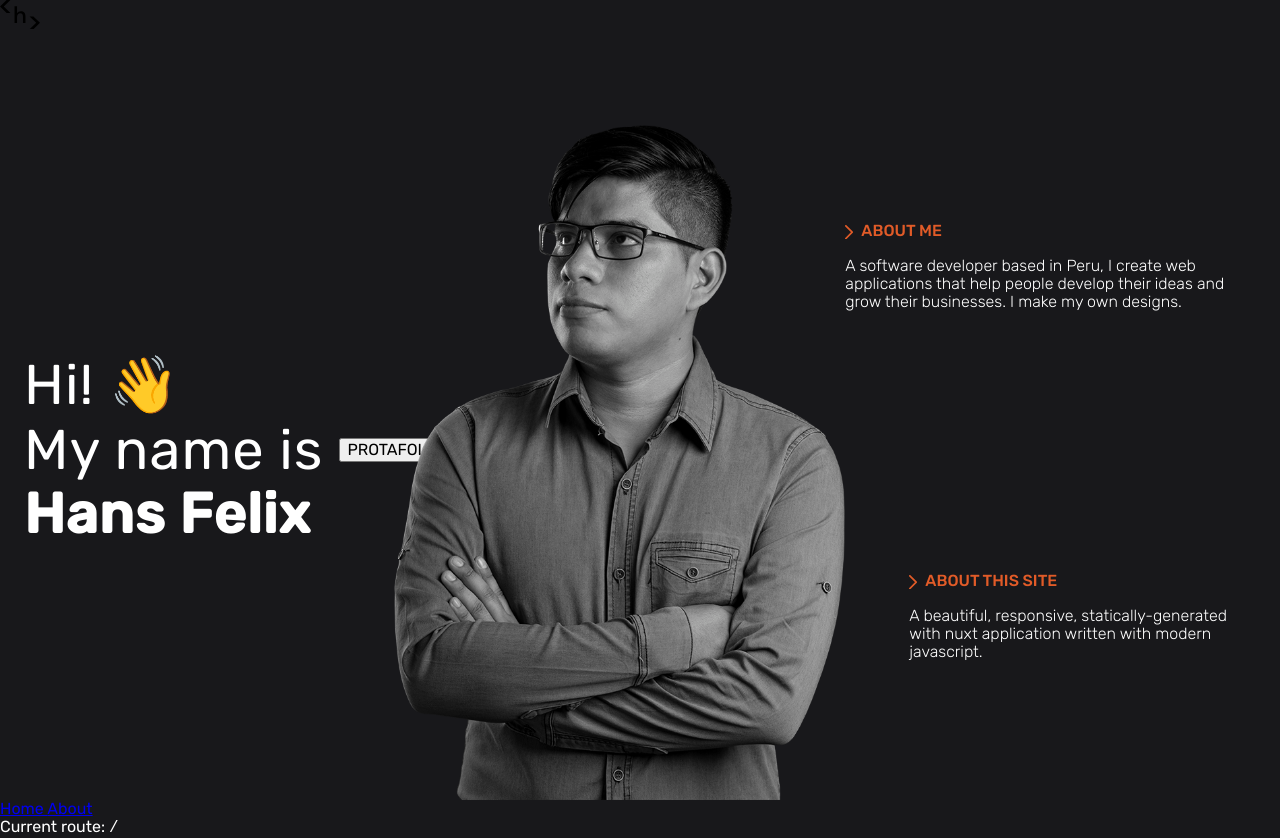
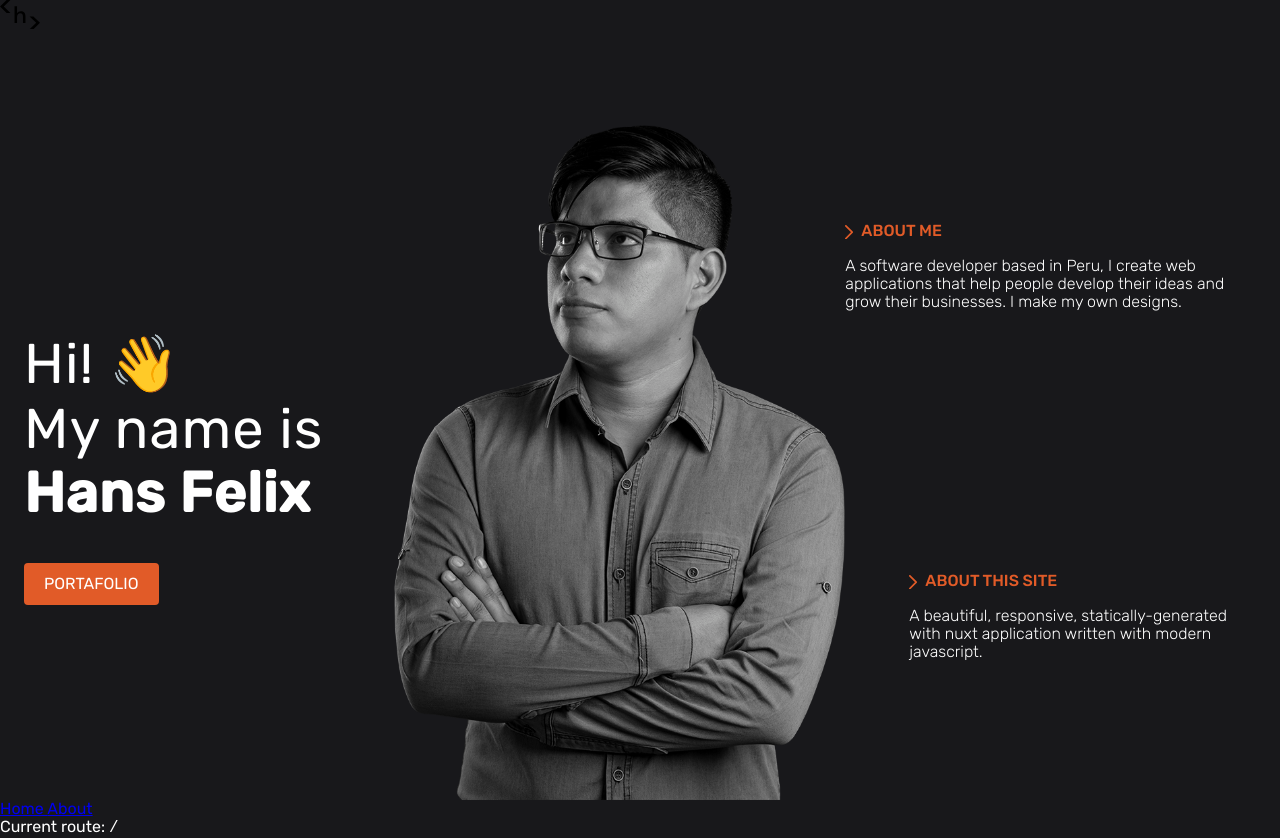
Before and after one commit to hansfelix/hansfelix.github.io, a Nuxt app: page / in a window 1280 px wide. Built offline with nearby package versions, Linux system fonts and the light colour scheme.

Commit message:
add button logic

```diff
--- /dev/null
+++ b/assets/scss/_button.scss
@@ -0,0 +1,7 @@
+.button{
+    color: white;
+    background-color: var(--primary-color);
+    border: 0;
+    padding: 0.75em 1.25em;
+    border-radius: 0.25em;
+}
--- a/assets/scss/main.scss
+++ b/assets/scss/main.scss
@@ -1,5 +1,6 @@
 @import "normalize";
 @import "fonts";
+@import "button";
 
 :root {
     --backgroud-color: #18181b;
--- a/pages/index.vue
+++ b/pages/index.vue
@@ -2,7 +2,7 @@
     <section class="index-page">
         <div class="index-page__presentation">
             <h1 class="index-page__presentation-text">Hi! 👋 <br /> My name is <br /><strong>Hans Felix</strong></h1>
-            <button> PROTAFOLIO</button>
+            <button class="button">PORTAFOLIO</button>
             <img class="index-page__presentation-img" src="/img/hans-felix-bw.png" alt="Hans Felix" />
         </div>
         <div class="index-page__about-me">
@@ -48,7 +48,9 @@ $space-out-image: 1rem;
 
     &__presentation {
         display: flex;
-        align-items: center;
+        flex-direction: column;
+        justify-content: center;
+        align-items: start;
         grid-row: 1/3;
         position: relative;
     }
```
